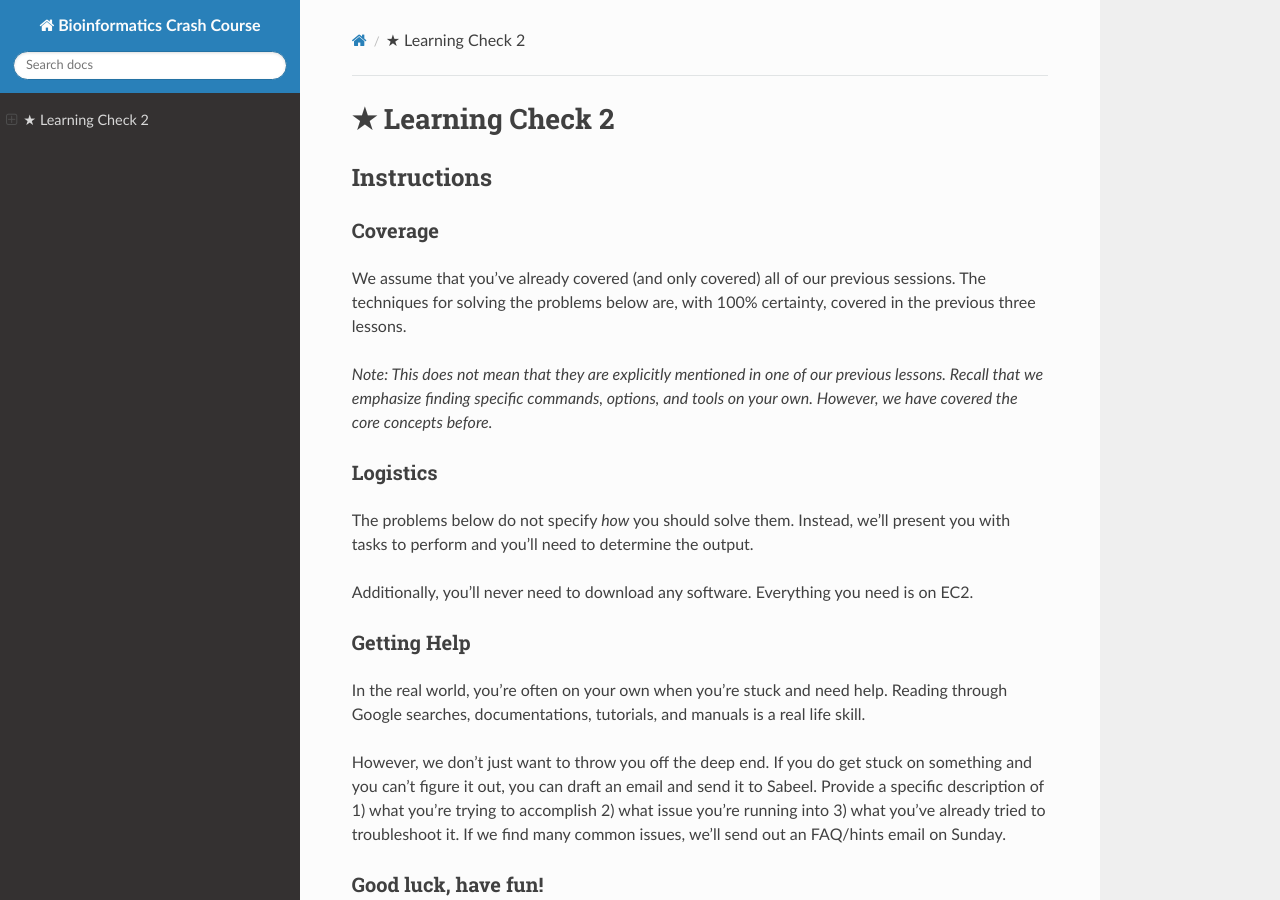
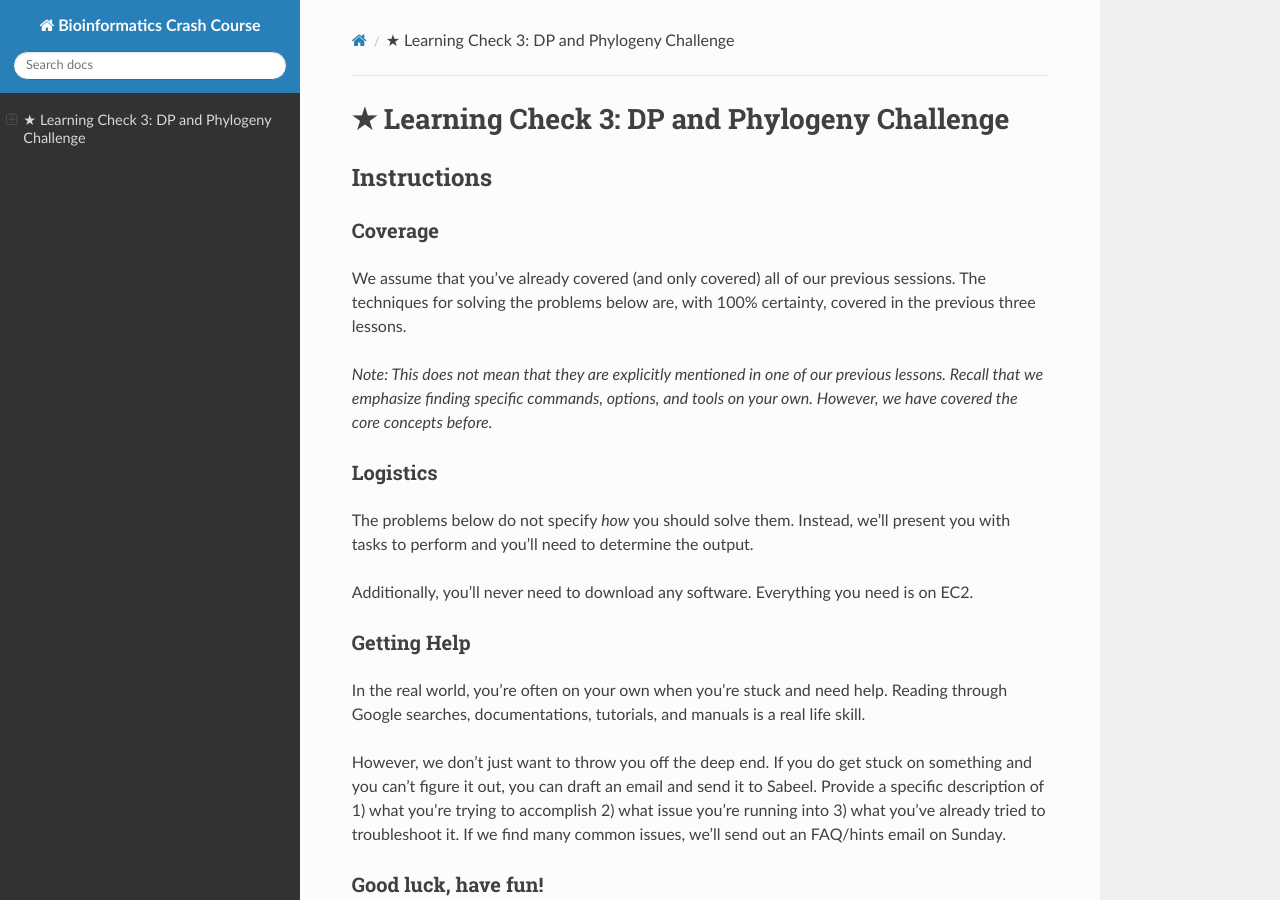
Before and after one commit to ubicucsd/crash_course, a Sphinx documentation site: the page built from source/11.2_Challenge2.md, in a window 1280 px wide and 900 px high. Built offline with Sphinx 7.4.7 and the Read the Docs theme 2.0.0, drawn with Linux system fonts in a browser that asks for light colours.

Commit message:
Update 11.2_Challenge2.md

```diff
--- a/source/11.2_Challenge2.md
+++ b/source/11.2_Challenge2.md
@@ -1,4 +1,4 @@
-# ★ Learning Check 2
+# ★ Learning Check 3: DP and Phylogeny Challenge
 
 ## Instructions
 ### Coverage
```
